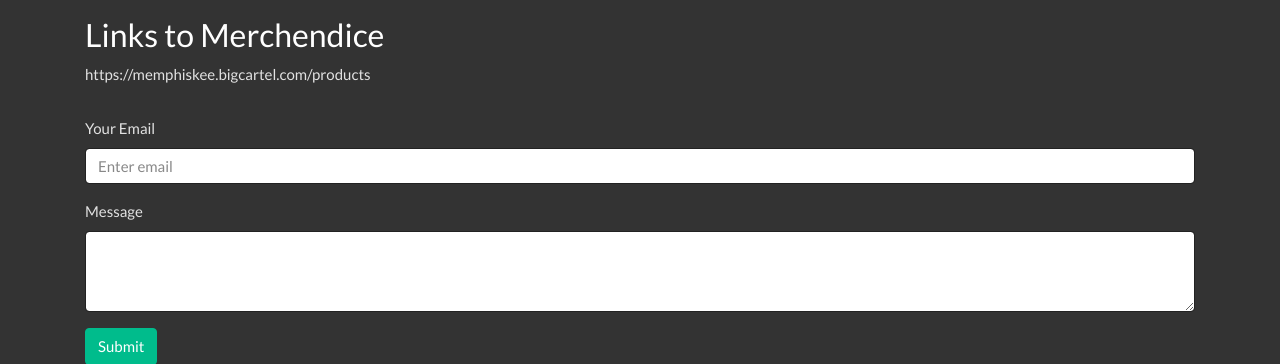
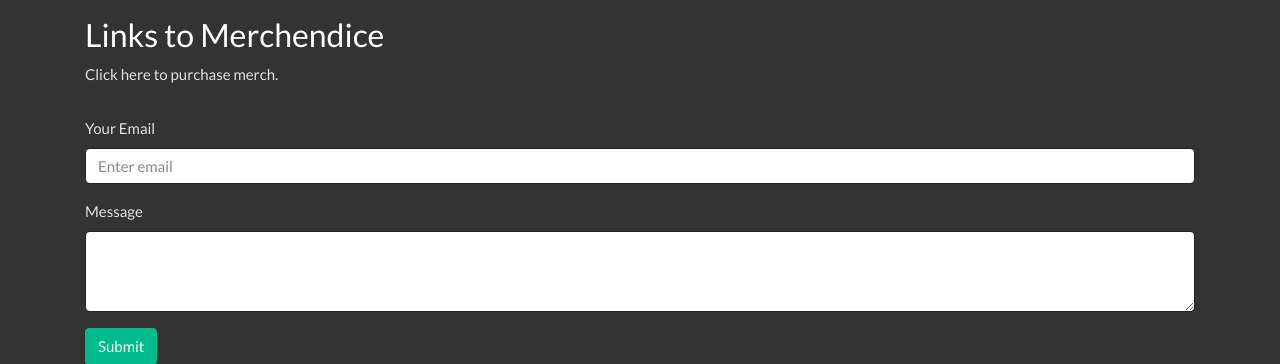
Before and after one commit to Joey-Sisk/memphis-kee, a PHP site: page / in a window 1280 px wide. Shown: the part 944-1308 px from the top of the page. Run offline with PHP 8.4, Linux system fonts and the light colour scheme; data that the repository does not hold is empty; some libraries are stand-ins or nearby versions.

Commit message:
clickable merch link

```diff
--- a/index.php
+++ b/index.php
@@ -160,7 +160,7 @@ $events = $event->fetch_all();
       Links to Merchendice
     </h3>
     <p>
-      https://memphiskee.bigcartel.com/products
+      <span href="https://memphiskee.bigcartel.com/products" target="_blank"F>Click here</span> to purchase merch.
     </p>
 
     <!-- Contact Form -->
```
